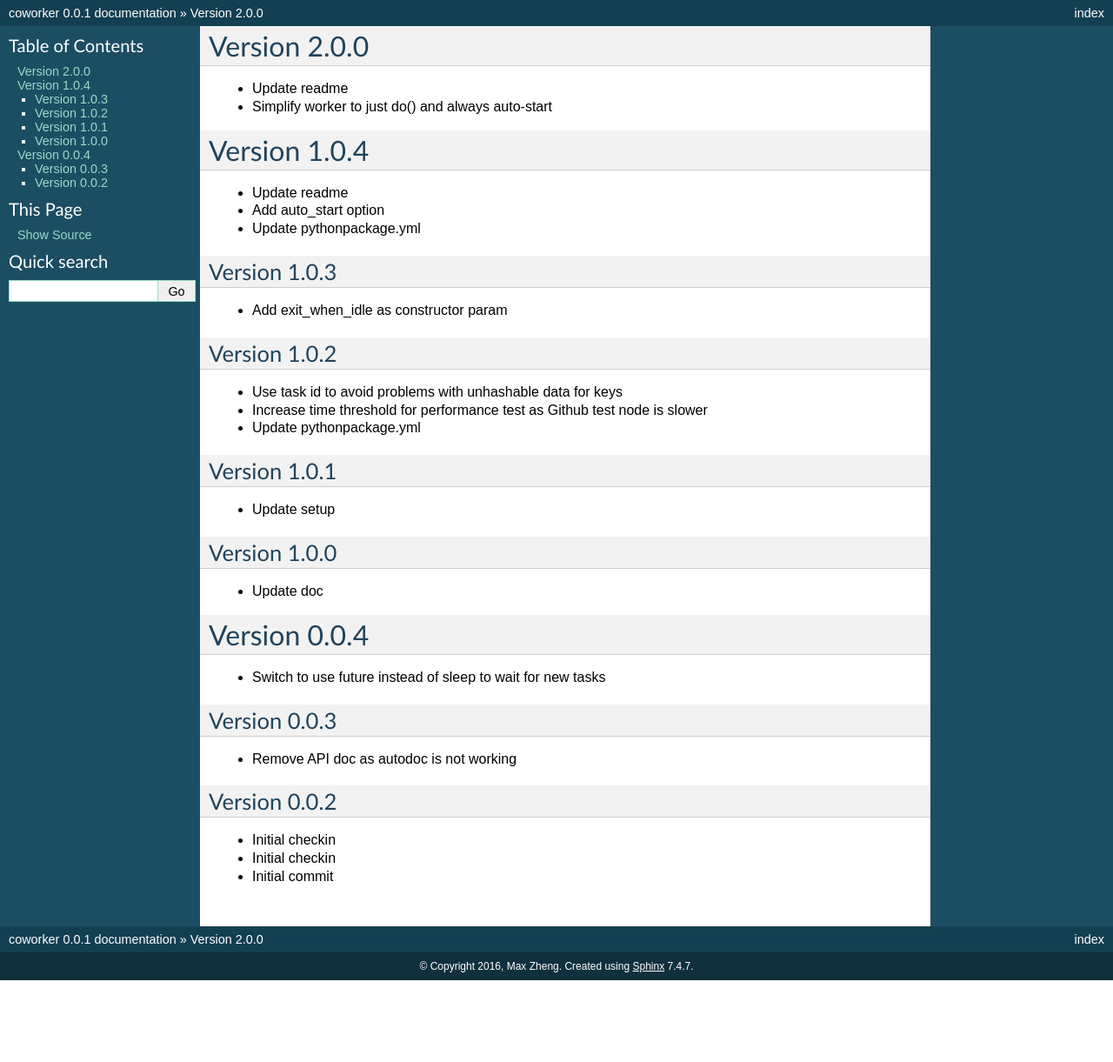
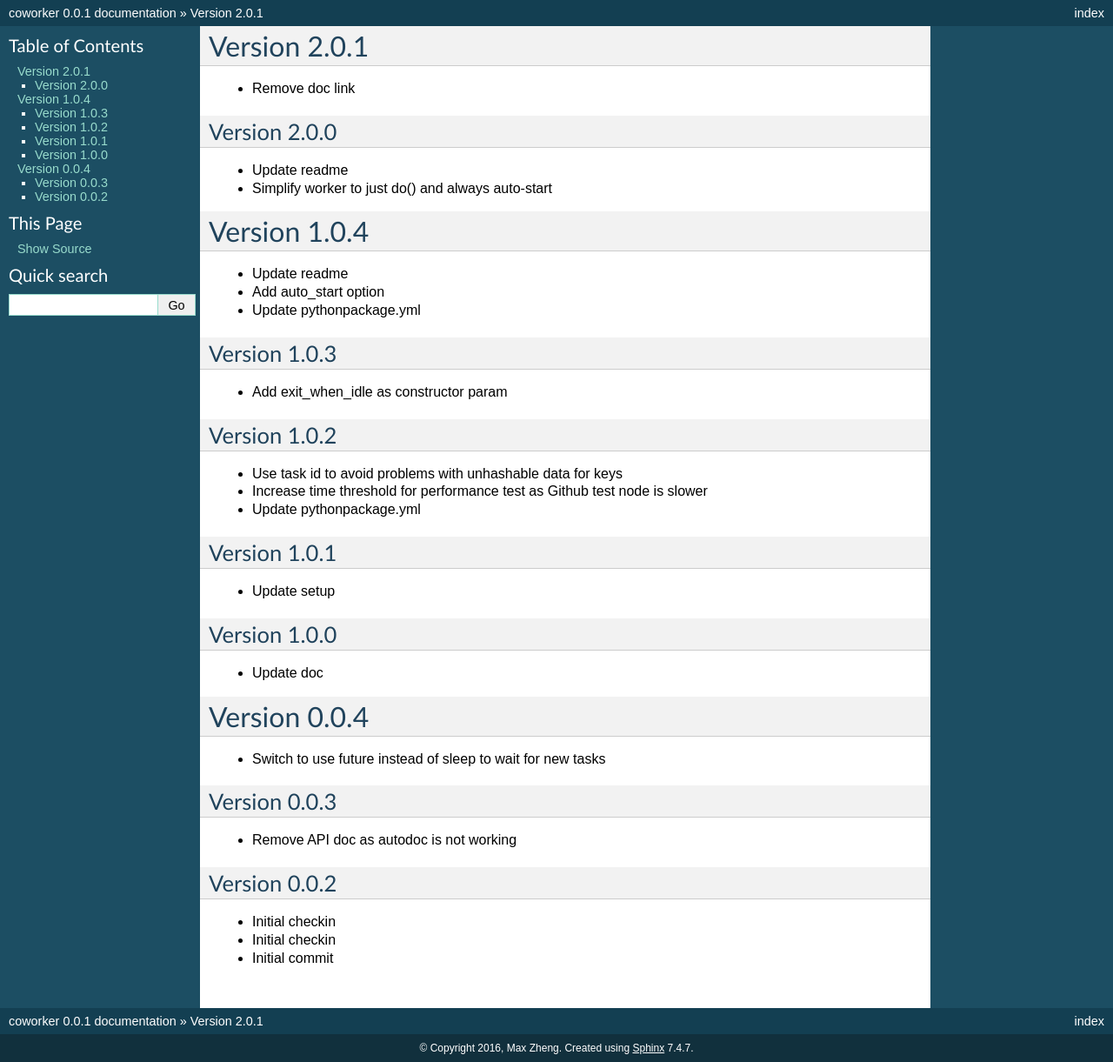
Before and after one commit to maxzheng/coworker, a Sphinx documentation site: the page built from docs/CHANGELOG.rst, in a window 1280 px wide. Shown: the whole page at 87% size. Built offline with Sphinx 7.4.7, drawn with Linux system fonts in a browser that asks for light colours; before the commit the page ends 1127 px from its top, so only the background shows below that.

Commit message:
Publish version 2.0.1

```diff
--- a/docs/CHANGELOG.rst
+++ b/docs/CHANGELOG.rst
@@ -1,5 +1,10 @@
+Version 2.0.1
+================================================================================
+
+* Remove doc link
+
 Version 2.0.0
-================================================================================
+--------------------------------------------------------------------------------
 
 * Update readme
 * Simplify worker to just do() and always auto-start
--- a/setup.py
+++ b/setup.py
@@ -5,7 +5,7 @@ import setuptools
 
 setuptools.setup(
     name='coworker',
-    version='2.0.1',
+    version='2.0.2',
 
     author='Max Zheng',
     author_email='maxzheng.os @t gmail.com',
```
